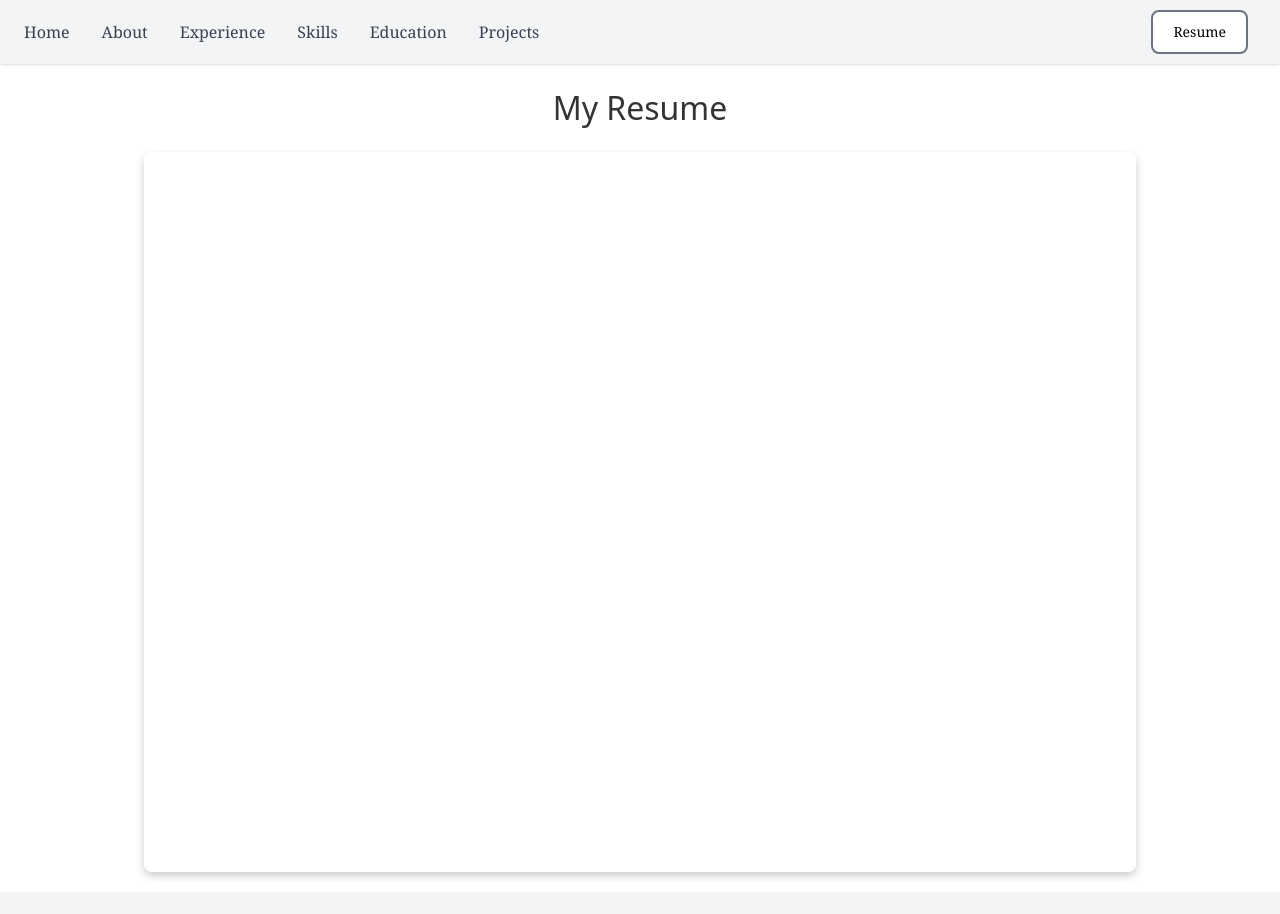
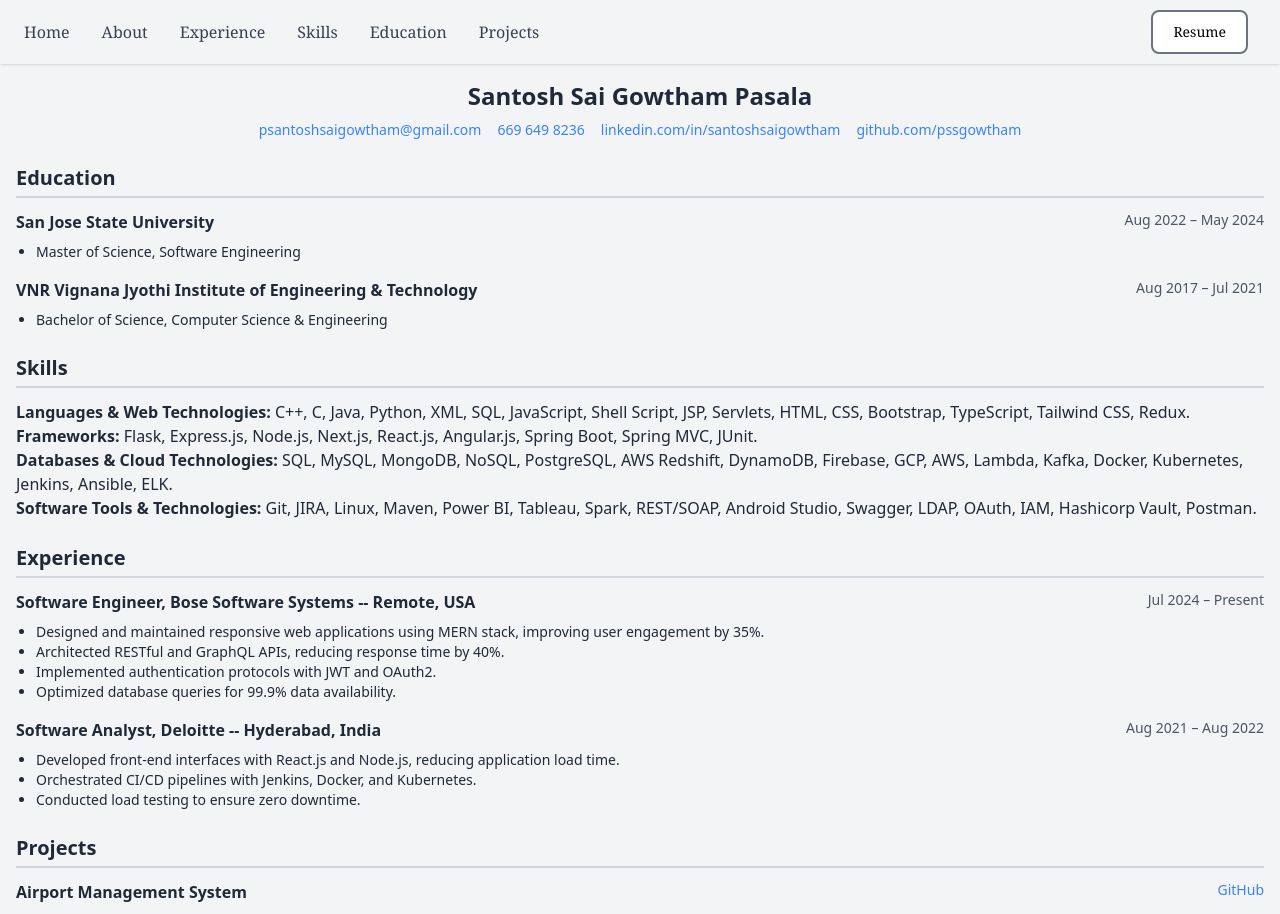
Before and after one commit to pssgowtham/portfolio, a React (Vite) app: page /Resume in a window 1280 px wide. Shown: the top 914 px of the page. Built offline with nearby package versions, Linux system fonts and the light colour scheme.

Commit message:
background changes fixed

```diff
--- a/src/Components/Experience.jsx
+++ b/src/Components/Experience.jsx
@@ -60,7 +60,7 @@
   ];
 
   return (
-    <div className="min-h-screen font-serif flex items-center justify-center bg-gradient-to-r from-blue-50 via-gray-100 to-indigo-100 px-6 py-12">
+    <div className="min-h-screen font-serif flex items-center justify-center bg-gradient-to-r from-blue-50 via-gray-100 to-gray-200 px-6 py-12">
       <div className="container mx-auto max-w-5xl">
         <h2 className="text-5xl font-extrabold text-gray-800 mb-16 text-center font-serif tracking-wide">
           Professional Experience
--- a/src/Components/Projects.jsx
+++ b/src/Components/Projects.jsx
@@ -63,7 +63,7 @@
   ];
 
   return (
-    <div className="min-h-screen font-serif flex items-center justify-center bg-gradient-to-br from-gray-50 via-white to-gray-100 px-6 py-12">
+    <div className="min-h-screen font-serif flex items-center justify-center bg-gradient-to-br from-gray-50 via-gray-100 to-gray-200 px-6 py-12">
       <div className="container mx-auto max-w-6xl">
         <h2 className="text-5xl font-extrabold text-gray-800 mb-16 text-center font-serif tracking-wide">
           Projects Portfolio
--- a/src/Components/Resume.jsx
+++ b/src/Components/Resume.jsx
@@ -1,28 +1,116 @@
 import React from 'react';
 
-function Resume() {
-  const pdfUrl = '/santoshsaigowtham_resume.pdf'; // Update with the actual path to your PDF file
+const Resume = () => {
+  return (
+    <div className="p-4 bg-gray-100 text-gray-800 font-sans">
+      {/* Header Section */}
+      <header className="text-center mb-6">
+        <h1 className="text-2xl font-bold">Santosh Sai Gowtham Pasala</h1>
+        <div className="flex flex-col sm:flex-row sm:justify-center items-center mt-2 text-sm">
+          <a href="mailto:psantoshsaigowtham@gmail.com" className="mx-2 text-blue-500">
+            psantoshsaigowtham@gmail.com
+          </a>
+          <a href="tel:+16696498236" className="mx-2 text-blue-500">
+            669 649 8236
+          </a>
+          <a href="https://www.linkedin.com/in/santoshsaigowtham" className="mx-2 text-blue-500">
+            linkedin.com/in/santoshsaigowtham
+          </a>
+          <a href="https://github.com/pssgowtham" className="mx-2 text-blue-500">
+            github.com/pssgowtham
+          </a>
+        </div>
+      </header>
 
-  return (
-    <div style={{ display: 'flex', flexDirection: 'column', alignItems: 'center', padding: '20px' }}>
-      <h1 style={{ fontSize: '2rem', marginBottom: '20px', color: '#333' }}>My Resume</h1>
-      <div
-        style={{
-          width: '80%',
-          height: '90vh',
-          boxShadow: '0 4px 8px rgba(0, 0, 0, 0.2)',
-          borderRadius: '8px',
-          overflow: 'hidden',
-        }}
-      >
-        <iframe
-          src={pdfUrl}
-          title="Resume"
-          style={{ width: '100%', height: '100%', border: 'none' }}
-        ></iframe>
-      </div>
+      {/* Section: Education */}
+      <Section title="Education">
+        <TwoColumnEntry
+          left="San Jose State University"
+          right="Aug 2022 – May 2024"
+          details={['Master of Science, Software Engineering']}
+        />
+        <TwoColumnEntry
+          left="VNR Vignana Jyothi Institute of Engineering & Technology"
+          right="Aug 2017 – Jul 2021"
+          details={['Bachelor of Science, Computer Science & Engineering']}
+        />
+      </Section>
+
+      {/* Section: Skills */}
+      <Section title="Skills">
+        <p><b>Languages & Web Technologies:</b> C++, C, Java, Python, XML, SQL, JavaScript, Shell Script, JSP, Servlets, HTML, CSS, Bootstrap, TypeScript, Tailwind CSS, Redux.</p>
+        <p><b>Frameworks:</b> Flask, Express.js, Node.js, Next.js, React.js, Angular.js, Spring Boot, Spring MVC, JUnit.</p>
+        <p><b>Databases & Cloud Technologies:</b> SQL, MySQL, MongoDB, NoSQL, PostgreSQL, AWS Redshift, DynamoDB, Firebase, GCP, AWS, Lambda, Kafka, Docker, Kubernetes, Jenkins, Ansible, ELK.</p>
+        <p><b>Software Tools & Technologies:</b> Git, JIRA, Linux, Maven, Power BI, Tableau, Spark, REST/SOAP, Android Studio, Swagger, LDAP, OAuth, IAM, Hashicorp Vault, Postman.</p>
+      </Section>
+
+      {/* Section: Experience */}
+      <Section title="Experience">
+        <TwoColumnEntry
+          left="Software Engineer, Bose Software Systems -- Remote, USA"
+          right="Jul 2024 – Present"
+          details={[
+            'Designed and maintained responsive web applications using MERN stack, improving user engagement by 35%.',
+            'Architected RESTful and GraphQL APIs, reducing response time by 40%.',
+            'Implemented authentication protocols with JWT and OAuth2.',
+            'Optimized database queries for 99.9% data availability.'
+          ]}
+        />
+        <TwoColumnEntry
+          left="Software Analyst, Deloitte -- Hyderabad, India"
+          right="Aug 2021 – Aug 2022"
+          details={[
+            'Developed front-end interfaces with React.js and Node.js, reducing application load time.',
+            'Orchestrated CI/CD pipelines with Jenkins, Docker, and Kubernetes.',
+            'Conducted load testing to ensure zero downtime.'
+          ]}
+        />
+      </Section>
+
+      {/* Section: Projects */}
+      <Section title="Projects">
+        <TwoColumnEntry
+          left="Airport Management System"
+          right={<a href="https://github.com/pssgowtham/Airport-management-system" className="text-blue-500">GitHub</a>}
+          details={[
+            'Designed a full-stack system using ReactJS, Node.js, and MySQL on AWS RDS.',
+            'Optimized page load times by 40% and deployed on Amazon EC2.'
+          ]}
+        />
+        <TwoColumnEntry
+          left="Fitness Club Web Application"
+          right={<a href="https://github.com/pssgowtham/Fitness-Club-Web-Application" className="text-blue-500">GitHub</a>}
+          details={[
+            'Built a user-centric fitness app with MEAN stack, enhancing engagement by 30%.',
+            'Integrated AWS CloudFront for faster content delivery.'
+          ]}
+        />
+      </Section>
     </div>
   );
-}
+};
+
+const Section = ({ title, children }) => (
+  <div className="mb-6">
+    <h2 className="text-xl font-semibold border-b-2 border-gray-300 pb-1 mb-3">{title}</h2>
+    {children}
+  </div>
+);
+
+const TwoColumnEntry = ({ left, right, details }) => (
+  <div className="mb-4">
+    <div className="flex justify-between">
+      <h3 className="font-semibold">{left}</h3>
+      <span className="text-gray-600 text-sm">{right}</span>
+    </div>
+    {details && (
+      <ul className="list-disc pl-5 text-sm mt-2">
+        {details.map((item, index) => (
+          <li key={index}>{item}</li>
+        ))}
+      </ul>
+    )}
+  </div>
+);
 
 export default Resume;
```
